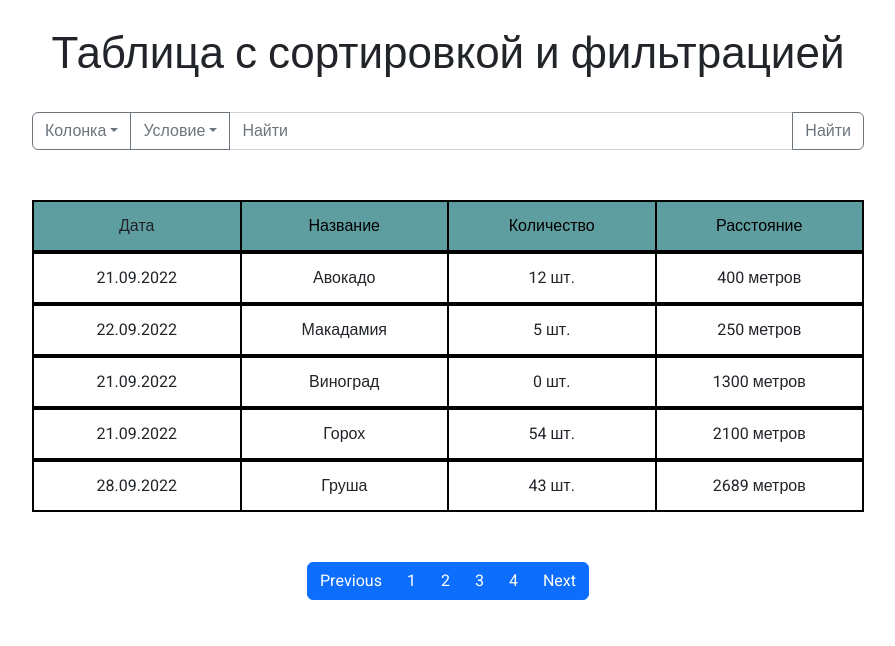
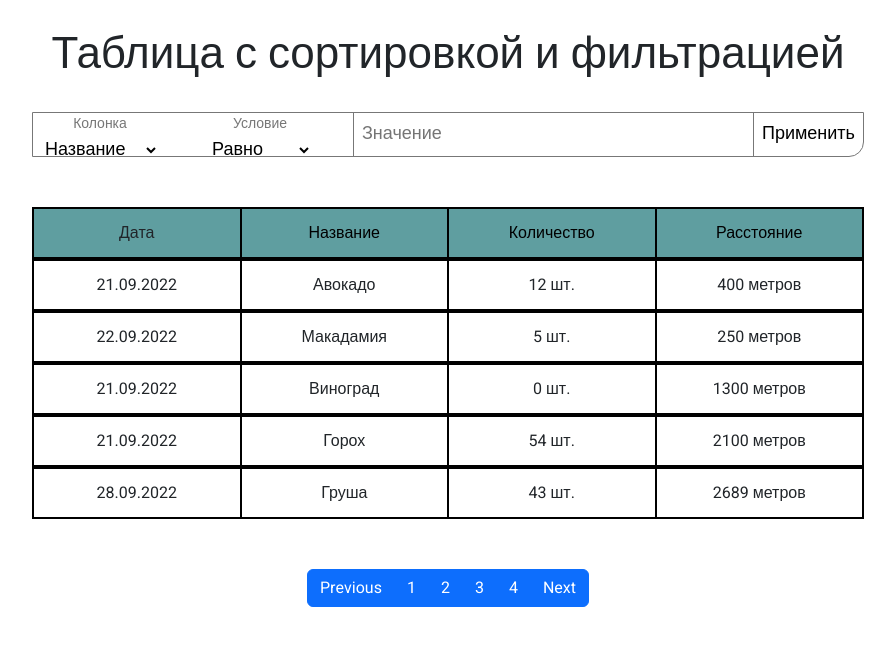
Before and after one commit to MarinaNat/sorting, a React (Create React App) app: page / in a window 1280 px wide. Shown: the top 646 px of the page, without its empty margins (192-1087 px from the left). Built offline with nearby package versions, Linux system fonts and the light colour scheme.

Commit message:
изменила верстку полей фильтрации и выбора категории

```diff
--- a/src/App.js
+++ b/src/App.js
@@ -54,7 +54,7 @@ function App() {
   const getFiltredData = () => {
     console.log('filterItems: ');
     console.log(searchText);
-    if (searchText.query === '' & searchText.text === '' & searchText.target === '') {
+    if (JSON.stringify(searchText) === JSON.stringify({ text: '', target: '', query: '' })) {
       return contactData
     };
     if (searchText.query === '') {
--- a/src/components/elements/Filtering/Filtering2.jsx
+++ b/src/components/elements/Filtering/Filtering2.jsx
@@ -1,14 +1,86 @@
-import React from 'react'
+import React, { useState } from 'react';
+import styles from './Filtering2.module.scss';
 
-const Filtering2 = () => {
+const Filtering2 = ({ onSearchSend }) => {
+	// const [fieldTarget, setfieldTarget] = useState('');
+	// const [fieldQuery, setfieldQuery] = useState('');
+	const [searchValue, setsearchValue] = useState('');
+	const [searchTarget, setsearchTarget] = useState('');
+	const [searchQuery, setsearchQuery] = useState('');
+
 	return (
-		<div class="filters">
-			<select id="filter-color" class="filter">
-				<option value="Черный">Черный</option>
-				<option value="Белый">Белый</option>
-				<option value="Серый">Серый</option>
-				<option value="Синий">Синий</option>
-			</select>
+		<div className={styles.filters}>
+			<fieldset>
+				<legend>Колонка</legend>
+				<select
+					id="filter-target"
+					value={searchTarget}
+					name='target'
+					className={styles.filter}
+					onChange={(e) => {
+						setsearchTarget(e.target.value)
+						console.log('e.target.value in setsearchTarget', e.target.value)
+					}}
+				>
+					<option value="name" onClick={() => {
+						setsearchTarget('name')
+					}}>Название</option>
+					<option value="quantity" onClick={() => {
+						setsearchTarget('quantity')
+					}}>Количество</option>
+					<option value="distance" onClick={() => {
+						setsearchTarget('distance')
+					}}>Расстояние</option>
+				</select>
+			</fieldset>
+			<fieldset>
+				<legend>Условие</legend>
+				<select
+					id="filter-query"
+					value={searchQuery}
+					name='query'
+					className={styles.filter}
+					onChange={(e) => {
+						setsearchQuery(e.target.value)
+						console.log('e.target.value in setsearchQuery', e.target.value)
+					}}
+				>
+					<option value="equally" onClick={() => {
+						setsearchQuery('equally')
+					}}>Равно</option>
+					<option value="contains" onClick={() => {
+						setsearchQuery('contains')
+					}}>Содержит</option>
+					<option value="more" onClick={() => {
+						setsearchQuery('more')
+					}}>Больше</option>
+					<option value="less" onClick={() => {
+						setsearchQuery('less')
+					}}>Меньше</option>
+				</select>
+			</fieldset>
+			<div className={styles.search}>
+				<input
+					name="argument"
+					type="text"
+					placeholder="Значение"
+
+					// aria-label="Text input with 2 dropdown buttons"
+					value={searchValue}
+					onChange={(e) => {
+						setsearchValue(e.target.value)
+						console.log('e.target.value in setsearchValue', e.target.value)
+					}}
+				/>
+				<button
+					className={styles.search__button}
+					type="button"
+					// className="btn btn-outline-secondary"
+					onClick={() => onSearchSend(searchValue, searchTarget, searchQuery)}
+				>
+					Применить
+				</button>
+			</div>
 		</div>
 	)
 }
--- /dev/null
+++ b/src/components/elements/Filtering/Filtering2.module.scss
@@ -0,0 +1,65 @@
+.filters {
+	display: flex;
+	justify-content: space-between;
+	border: 1px solid #777;
+	margin-top: 16px;
+	padding: 0;
+	border-bottom-right-radius: 15px;
+	height: 45px;
+}
+.filters fieldset {
+	padding: 2px 8px 6px;
+	border-color: rgb(192, 192, 192, 0.5);
+}
+
+.filters legend {
+	font-size: 14px;
+	color: #777;
+	margin-bottom: 0;
+	float: none;
+}
+.filter {
+	border: none;
+	font-size: 18px;
+	width: 100%;
+	outline: none;
+	background-color: inherit;
+	cursor: pointer;
+}
+.filter:hover {
+	color: rgb(93, 19, 212);
+}
+
+.search {
+	display: flex;
+	justify-content: center;
+}
+
+.search input,
+.search button {
+	// height: 45px;
+	padding: 4px 8px;
+	font-size: 18px;
+	border: none;
+	border-left: 1px solid #777;
+	overflow: visible;
+}
+
+.search input {
+	min-width: 400px;
+	outline: none;
+	// border-left: 1px solid #777;
+}
+.search__button {
+	position: relative;
+	box-sizing: border-box;
+	width: 100%;
+	height: 100%;
+	margin-right: 0;
+	background-color: transparent;
+	border-bottom-right-radius: 15px;
+	transition: background-color 500ms ease;
+}
+.search__button:hover {
+	background-color: rgb(185, 183, 183);
+}
--- a/src/components/elements/Tabl/Tabl.jsx
+++ b/src/components/elements/Tabl/Tabl.jsx
@@ -1,6 +1,7 @@
 import React, { useState } from 'react'
 import ArrowDown from '../../../svg/ArrowDown';
 import ArrowUp from '../../../svg/ArrowUp';
+import Filtering2 from '../Filtering/Filtering2';
 // import Filtering from '../Filtering/Filtering';
 import FilteringN from '../Filtering/FilteringN';
 import styles from './Tabl.module.scss';
@@ -24,7 +25,7 @@ const Tabl = ({ search, setSearch, sortData, contactData, directionSort, onSearc
 	return (
 		<div className={`container`}>
 			<h1 className='title'>Таблица с сортировкой и фильтрацией</h1>
-			<FilteringN
+			{/* <FilteringN
 				onSearchSend={onSearchSend}
 				fieldData={fieldData}
 				fieldTarget={fieldTarget}
@@ -35,23 +36,27 @@ const Tabl = ({ search, setSearch, sortData, contactData, directionSort, onSearc
 				setsearchValue={setsearchValue}
 				search={search}
 				setSearch={setSearch}
+			/> */}
+			<Filtering2
+				onSearchSend={onSearchSend}
 			/>
+
 			<div className={styles.table}>
 				{/* <Filtering onSearchSend={onSearchSend} fieldData={fieldData} /> */}
 				<div className={styles.table__info}>
 					<ul className={styles.table__items}>
 						<li className={`${styles.table__item} ${styles.table__item_header}`}>Дата</li>
-						<li className={`${styles.table__item} ${styles.table__item_header}`}>
+						<li className={`${styles.table__item} ${styles.table__item_header} ${styles.table__item_activ}`}>
 							<button className={styles.table__button} onClick={() => { fieldSortData('name') }}>
 								Название {fieldData === 'name' ? <Arrow /> : null}
 							</button>
 
 						</li>
-						<li className={`${styles.table__item} ${styles.table__item_header}`}>
+						<li className={`${styles.table__item} ${styles.table__item_header} ${styles.table__item_activ}`}>
 							<button className={styles.table__button} onClick={() => { fieldSortData('quantity') }}>
 								Количество {fieldData === 'quantity' ? <Arrow /> : null}
 							</button></li>
-						<li className={`${styles.table__item} ${styles.table__item_header}`}>
+						<li className={`${styles.table__item} ${styles.table__item_header} ${styles.table__item_activ}`}>
 							<button className={styles.table__button} onClick={() => { fieldSortData('distance') }}>
 								Расстояние {fieldData === 'distance' ? <Arrow /> : null}
 							</button>
--- a/src/components/elements/Tabl/Tabl.module.scss
+++ b/src/components/elements/Tabl/Tabl.module.scss
@@ -38,3 +38,12 @@
 		text-align: center;
 	}
 }
+
+.table__item_activ {
+	cursor: pointer;
+	transition: background-color 500ms ease;
+}
+
+.table__item_activ:hover {
+	background-color: rgb(165, 213, 214);
+}
```
